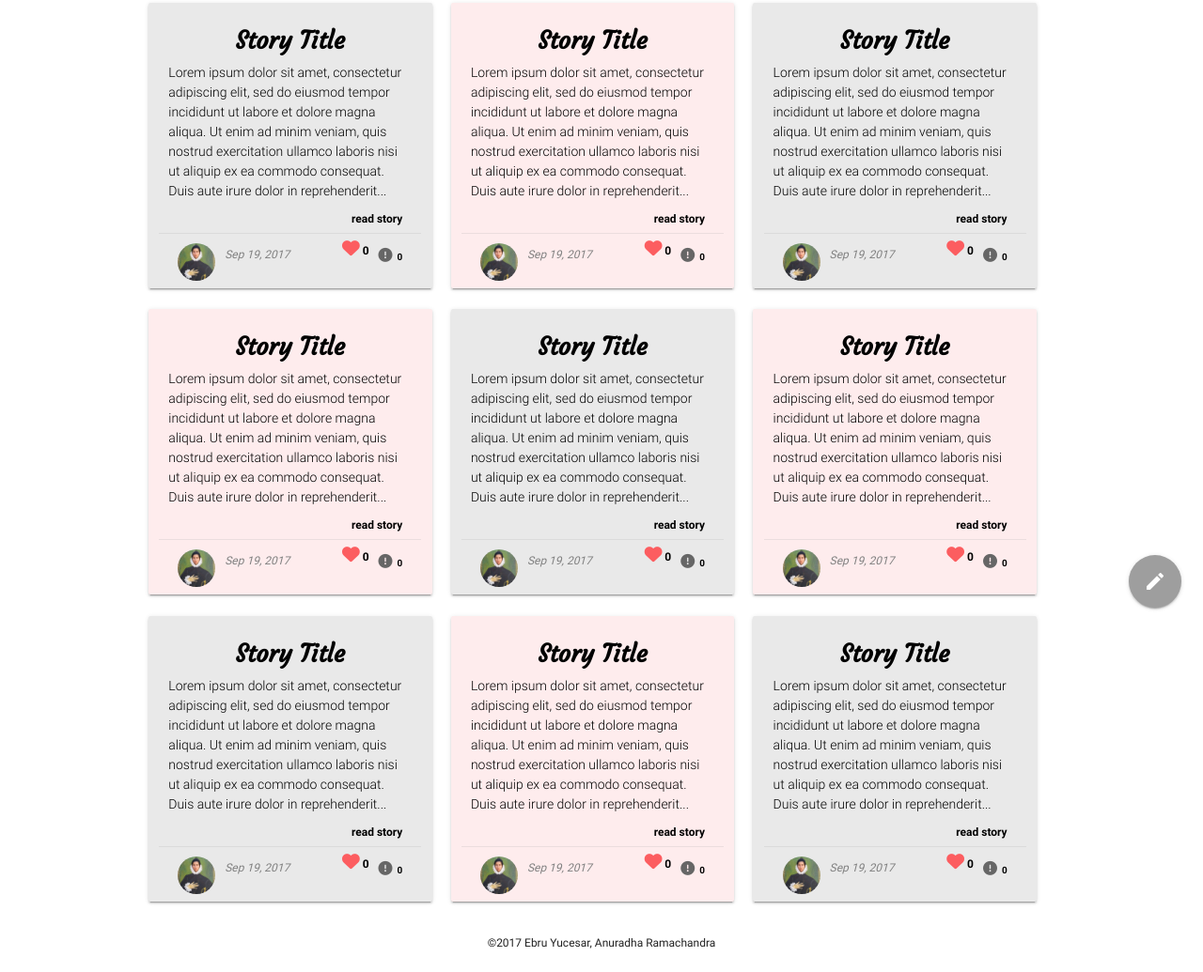
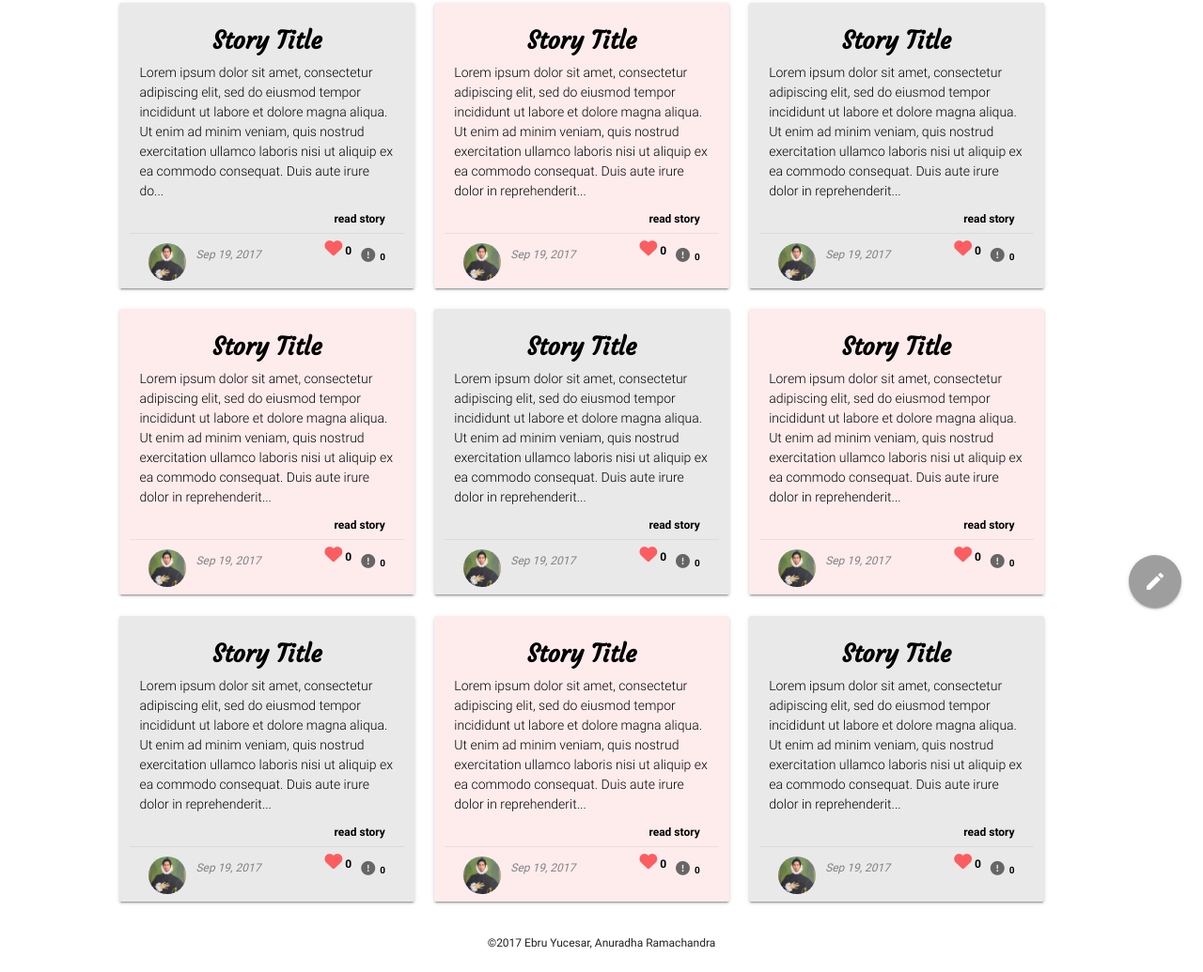
Before and after one commit to magicpalmtree/Random-Acts-of-Kindness, a plain HTML site: page supplemental_docs/index.html in a window 1280 px wide. Shown: the part 130-1165 px from the top of the page at 94% size. Drawn offline with nearby package versions, Linux system fonts and the light colour scheme.

Commit message:
add js functions

```diff
--- a/app.js
+++ /dev/null
@@ -1,4 +0,0 @@
-$(".story").on("click", function () {
-	console.log("test");
-	$(".test").css("width", "94%");
-});
--- /dev/null
+++ b/supplemental_docs/app.js
@@ -0,0 +1,35 @@
+window.onload = function() {
+ 	//expand the story
+	document.getElementById("expand").onclick = function(event) {
+		console.log("test");
+		document.getElementById("test").style.width = "94%";
+		document.getElementById("char").innerHTML = longP
+	}
+
+	//cut the story for the main page
+	var longP = document.getElementById("char").innerHTML;
+	function countAndCut() {
+		var shortP = document.getElementById("char").innerHTML.slice(0, 250);
+		document.getElementById("char").innerHTML = shortP + "...";
+	}
+
+	countAndCut();
+
+	//increase the heart and flag counters
+	var flagCount = 0;
+	var heartCount = 0;
+
+	document.getElementById("heart").onclick = function(event) {
+		heartCount++;
+		document.getElementById("heartCounter").innerHTML = " " + heartCount;
+	}
+
+	document.getElementById("flag").onclick = function(event) {
+		flagCount++;
+		document.getElementById("flagCounter").innerHTML = " " + flagCount;
+
+		if (flagCount >= 10) {
+			document.getElementById("test").remove();
+		}
+	}
+}
--- a/css/style.css
+++ b/supplemental_docs/css/style.css
@@ -9,8 +9,8 @@
 }
 
 .container .row {
-	margin-left: 30px;
-}
+/*	margin-left: 30px;
+*/}
 
 .brand-logo {
 	width: 50px;
@@ -90,14 +90,16 @@ p {
 .blue-grey.darken-1:nth-of-type(odd) {
 	background-color: #e9e9e9 !important;
 	width: 30%;
-	margin-right: 2%;
+	margin-right: 1%;
+	margin-left: 1%;
 	position: relative;
 }
 
 .blue-grey.darken-1:nth-of-type(even) {
 	background-color: #feeced !important;
 	width: 30%;
-	margin-right: 2%;
+	margin-right: 1%;
+	margin-left: 1%;
 	position: relative;
 }
 
@@ -133,13 +135,13 @@ h1 {
 	color: #666666;
 }
 
-.flagCounter, .heartCounter {
+#flagCounter, #heartCounter {
 	color: black;
 	font-family: Roboto;
 	font-size: 12px;
 }
 
-.flagCounter {
+#flagCounter {
 	font-size: 10px;
 }
 
@@ -224,6 +226,10 @@ i[title]:hover:after {
 	z-index: 500;
 }
 
+a {
+	text-decoration: none;
+}
+
 footer {
 	font-size: 12px;
 }
--- a/index.html
+++ b/supplemental_docs/index.html
@@ -40,16 +40,16 @@
         </div>
       </div>
       <div class="row">
-        <div class="card blue-grey darken-1 col s12 m4 test">
+        <div class="card blue-grey darken-1 col s12 m4" id="test">
           <div class="card-content white-text">
             <span class="card-title">Story Title</span>
-            <p>Lorem ipsum dolor sit amet, consectetur adipiscing elit, sed do eiusmod tempor incididunt ut labore et dolore magna aliqua. Ut enim ad minim veniam, quis nostrud exercitation ullamco laboris nisi ut aliquip ex ea commodo consequat. Duis aute irure dolor in reprehenderit...</p>
-            <a class="story" href="#">read story</a>
+            <p id="char">Lorem ipsum dolor sit amet, consectetur adipiscing elit, sed do eiusmod tempor incididunt ut labore et dolore magna aliqua. Ut enim ad minim veniam, quis nostrud exercitation ullamco laboris nisi ut aliquip ex ea commodo consequat. Duis aute irure dolor in reprehenderit exercitation ullamco laboris nisi ut aliquip ex ea commodo consequat. Duis aute irure dolor in reprehenderit exercitation ullamco laboris nisi ut aliquip ex ea commodo consequat. Duis aute irure dolor in reprehenderit exercitation ullamco laboris nisi ut aliquip ex ea commodo consequat. Duis aute irure dolor in reprehenderit exercitation ullamco laboris nisi ut aliquip ex ea commodo consequat. Duis aute irure dolor in reprehenderit exercitation ullamco laboris nisi ut aliquip ex ea commodo consequat. Duis aute irure dolor in reprehenderit exercitation ullamco laboris nisi ut aliquip ex ea commodo consequat. Duis aute irure dolor in reprehenderit...</p>
+            <a class="story" id="expand" href="#">read story</a>
           </div>
           <div class="card-action">
             <span class="date">Sep 19, 2017</span>
-            <i class="fa fa-exclamation-circle" aria-hidden="true" title="mark inappropriate"><span class="flagCounter">&nbsp;&nbsp;0</span></i>
-            <i class="fa fa-heart fa-lg" aria-hidden="true" title="like story"><span class="heartCounter"> 0</span></i>
+            <i class="fa fa-exclamation-circle" id="flag" aria-hidden="true" title="mark inappropriate"><span id="flagCounter">&nbsp;&nbsp;0</span></i>
+            <i class="fa fa-heart fa-lg" id="heart" aria-hidden="true" title="like story"><span id="heartCounter"> 0</span></i>
             <img class="author" src="css/ebru.jpg" alt="user_image" title="eyucesar">
           </div>
         </div>
@@ -61,8 +61,8 @@
           </div>
           <div class="card-action">
             <span class="date">Sep 19, 2017</span>
-            <i class="fa fa-exclamation-circle" aria-hidden="true" title="mark inappropriate"><span class="flagCounter">&nbsp;&nbsp;0</span></i>
-            <i class="fa fa-heart fa-lg" aria-hidden="true" title="like story"><span class="heartCounter"> 0</span></i>
+            <i class="fa fa-exclamation-circle" aria-hidden="true" title="mark inappropriate"><span id="flagCounter">&nbsp;&nbsp;0</span></i>
+            <i class="fa fa-heart fa-lg" aria-hidden="true" title="like story"><span id="heartCounter"> 0</span></i>
             <img class="author" src="css/ebru.jpg" alt="user_image" title="eyucesar">
           </div>
         </div>
@@ -74,8 +74,8 @@
           </div>
           <div class="card-action">
             <span class="date">Sep 19, 2017</span>
-            <i class="fa fa-exclamation-circle" aria-hidden="true" title="mark inappropriate"><span class="flagCounter">&nbsp;&nbsp;0</span></i>
-            <i class="fa fa-heart fa-lg" aria-hidden="true" title="like story"><span class="heartCounter"> 0</span></i>
+            <i class="fa fa-exclamation-circle" aria-hidden="true" title="mark inappropriate"><span id="flagCounter">&nbsp;&nbsp;0</span></i>
+            <i class="fa fa-heart fa-lg" aria-hidden="true" title="like story"><span id="heartCounter"> 0</span></i>
             <img class="author" src="css/ebru.jpg" alt="user_image" title="eyucesar">
           </div>
         </div>
@@ -87,8 +87,8 @@
           </div>
           <div class="card-action">
             <span class="date">Sep 19, 2017</span>
-            <i class="fa fa-exclamation-circle" aria-hidden="true" title="mark inappropriate"><span class="flagCounter">&nbsp;&nbsp;0</span></i>
-            <i class="fa fa-heart fa-lg" aria-hidden="true" title="like story"><span class="heartCounter"> 0</span></i>
+            <i class="fa fa-exclamation-circle" aria-hidden="true" title="mark inappropriate"><span id="flagCounter">&nbsp;&nbsp;0</span></i>
+            <i class="fa fa-heart fa-lg" aria-hidden="true" title="like story"><span id="heartCounter"> 0</span></i>
             <img class="author" src="css/ebru.jpg" alt="user_image" title="eyucesar">
           </div>
         </div>
@@ -100,8 +100,8 @@
           </div>
           <div class="card-action">
             <span class="date">Sep 19, 2017</span>
-            <i class="fa fa-exclamation-circle" aria-hidden="true" title="mark inappropriate"><span class="flagCounter">&nbsp;&nbsp;0</span></i>
-            <i class="fa fa-heart fa-lg" aria-hidden="true" title="like story"><span class="heartCounter"> 0</span></i>
+            <i class="fa fa-exclamation-circle" aria-hidden="true" title="mark inappropriate"><span id="flagCounter">&nbsp;&nbsp;0</span></i>
+            <i class="fa fa-heart fa-lg" aria-hidden="true" title="like story"><span id="heartCounter"> 0</span></i>
             <img class="author" src="css/ebru.jpg" alt="user_image" title="eyucesar">
           </div>
         </div>
@@ -113,8 +113,8 @@
           </div>
           <div class="card-action">
             <span class="date">Sep 19, 2017</span>
-            <i class="fa fa-exclamation-circle" aria-hidden="true" title="mark inappropriate"><span class="flagCounter">&nbsp;&nbsp;0</span></i>
-            <i class="fa fa-heart fa-lg" aria-hidden="true" title="like story"><span class="heartCounter"> 0</span></i>
+            <i class="fa fa-exclamation-circle" aria-hidden="true" title="mark inappropriate"><span id="flagCounter">&nbsp;&nbsp;0</span></i>
+            <i class="fa fa-heart fa-lg" aria-hidden="true" title="like story"><span id="heartCounter"> 0</span></i>
             <img class="author" src="css/ebru.jpg" alt="user_image" title="eyucesar">
           </div>
         </div>
@@ -126,8 +126,8 @@
           </div>
           <div class="card-action">
             <span class="date">Sep 19, 2017</span>
-            <i class="fa fa-exclamation-circle" aria-hidden="true" title="mark inappropriate"><span class="flagCounter">&nbsp;&nbsp;0</span></i>
-            <i class="fa fa-heart fa-lg" aria-hidden="true" title="like story"><span class="heartCounter"> 0</span></i>
+            <i class="fa fa-exclamation-circle" aria-hidden="true" title="mark inappropriate"><span id="flagCounter">&nbsp;&nbsp;0</span></i>
+            <i class="fa fa-heart fa-lg" aria-hidden="true" title="like story"><span id="heartCounter"> 0</span></i>
             <img class="author" src="css/ebru.jpg" alt="user_image" title="eyucesar">
           </div>
         </div>
@@ -139,8 +139,8 @@
           </div>
           <div class="card-action">
             <span class="date">Sep 19, 2017</span>
-            <i class="fa fa-exclamation-circle" aria-hidden="true" title="mark inappropriate"><span class="flagCounter">&nbsp;&nbsp;0</span></i>
-            <i class="fa fa-heart fa-lg" aria-hidden="true" title="like story"><span class="heartCounter"> 0</span></i>
+            <i class="fa fa-exclamation-circle" aria-hidden="true" title="mark inappropriate"><span id="flagCounter">&nbsp;&nbsp;0</span></i>
+            <i class="fa fa-heart fa-lg" aria-hidden="true" title="like story"><span id="heartCounter"> 0</span></i>
             <img class="author" src="css/ebru.jpg" alt="user_image" title="eyucesar">
           </div>
         </div>
@@ -152,8 +152,8 @@
           </div>
           <div class="card-action">
             <span class="date">Sep 19, 2017</span>
-            <i class="fa fa-exclamation-circle" aria-hidden="true" title="mark inappropriate"><span class="flagCounter">&nbsp;&nbsp;0</span></i>
-            <i class="fa fa-heart fa-lg" aria-hidden="true" title="like story"><span class="heartCounter"> 0</span></i>
+            <i class="fa fa-exclamation-circle" aria-hidden="true" title="mark inappropriate"><span id="flagCounter">&nbsp;&nbsp;0</span></i>
+            <i class="fa fa-heart fa-lg" aria-hidden="true" title="like story"><span id="heartCounter"> 0</span></i>
             <img class="author" src="css/ebru.jpg" alt="user_image" title="eyucesar">
           </div>
         </div>
```
Also changed, not shown: supplemental_docs/README.md (renamed from README.md), supplemental_docs/css/ebru.jpg (renamed from css/ebru.jpg), supplemental_docs/css/favicon2.png (renamed from css/favicon2.png), supplemental_docs/css/logo3.png (renamed from css/logo3.png), supplemental_docs/login.html (renamed from login.html), supplemental_docs/signup.html (renamed from signup.html), 2 other files.
